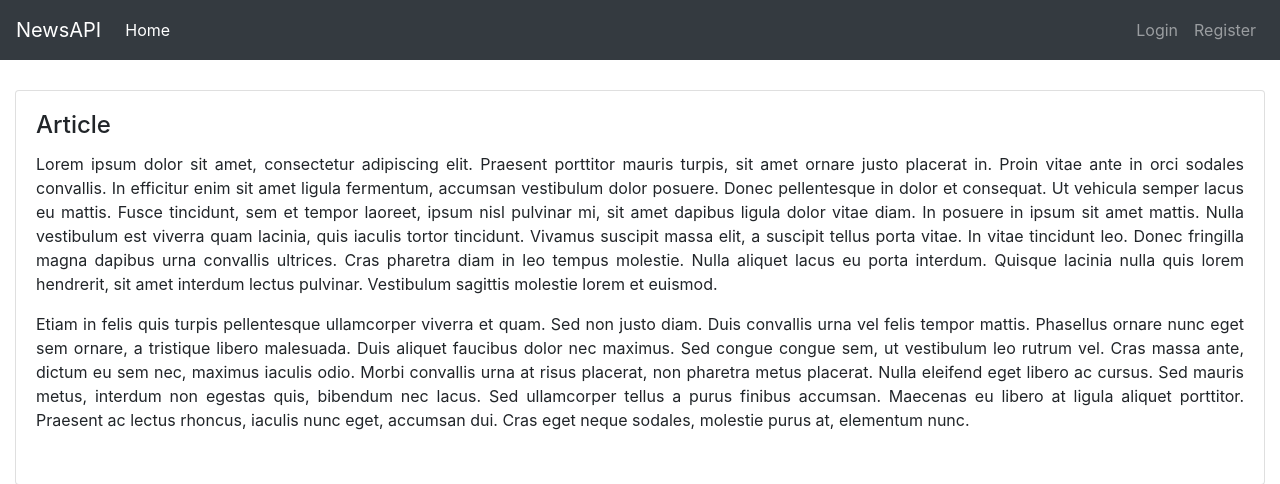
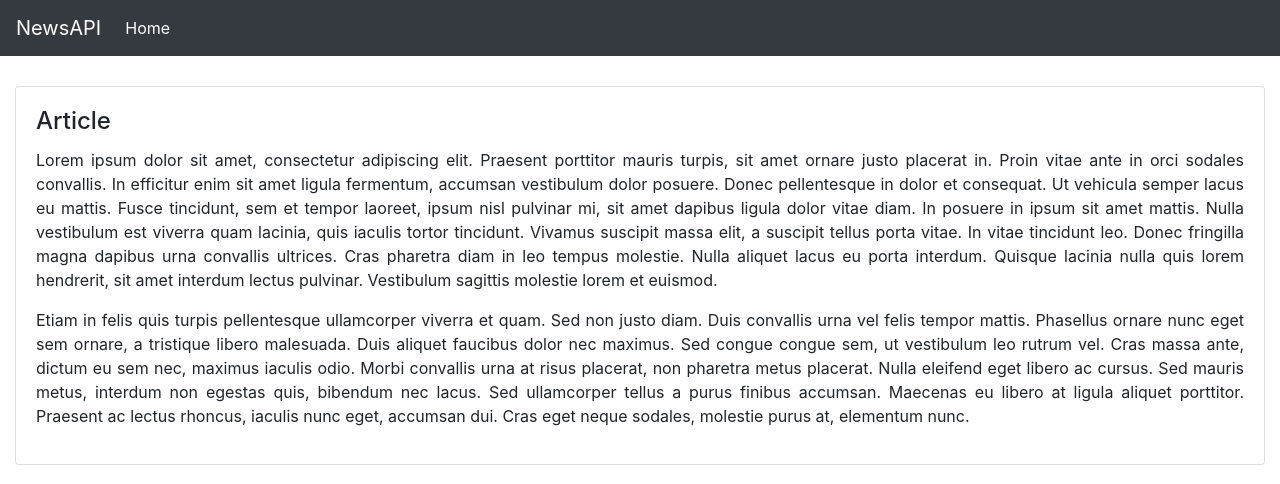
Before and after one commit to yyheng/database-m3012, a Flask app: page / in a window 1280 px wide. Shown: the top 484 px of the page. Run offline with Flask 2, Linux system fonts and the light colour scheme; some libraries are stand-ins or nearby versions.

Commit message:
Update base.htm

```diff
--- a/templates/layouts/base.htm
+++ b/templates/layouts/base.htm
@@ -1,42 +1,32 @@
-<!--
-  this layout is for unauthenticated users
--->
-<html>
+<!DOCTYPE html>
+<html lang="en">
+
 <head>
-    <title>{% block title %}{% endblock %}</title>
+  <meta charset="UTF-8">
+  <meta name="viewport" content="width=device-width, initial-scale=1">
+    <!-- Custom Stylesheet -->
+    <link rel="stylesheet" type="text/css" href="{{ url_for('static', filename='style.css') }}"/>
     <!-- Bootstrap -->
     <link rel="stylesheet" type="text/css" href="{{ url_for('static', filename='bootstrap.min.css') }}" />
-    <!-- Chart Stylesheet -->
-    <link rel="stylesheet" type="text/css" href="{{ url_for('static', filename='Chart.min.css') }}"/>
-    <!-- Custom Stylesheet -->
-    <link rel="stylesheet" type="text/css" href="{{ url_for('static', filename='style.css') }}"/>
+</head>
 
 <nav class="navbar navbar-expand-lg navbar-dark bg-dark">
-      <a class="navbar-brand" href="{{ url_for('article') }}">NewsAPI</a>
-      <button class="navbar-toggler" type="button" data-toggle="collapse" data-target="#navbarText" aria-controls="navbarText" aria-expanded="true" aria-label="Toggle navigation">
+    <a class="navbar-brand" href="{{ url_for('user_article') }}">NewsAPI</a>
+    <button class="navbar-toggler" type="button" data-toggle="collapse" data-target="#navbarText" aria-controls="navbarText" aria-expanded="false" aria-label="Toggle navigation">
       <span class="navbar-toggler-icon"></span>
     </button>
     <div class="collapse navbar-collapse" id="navbarText">
       <ul class="navbar-nav mr-auto">
-          <!-- home is article.htm -->
+        <!-- home is user_article.htm -->
         <li class="nav-item {% block home_active %}{% endblock %}">
           <a class="nav-link" href="{{ url_for('article') }}">Home<span class="sr-only">(current)</span></a>
         </li>
       </ul>
       <span class="navbar-text">
-          <ul class="navbar-nav mr-auto">
-            <li class="nav-item">
-              <a class="nav-link {% block login_active %}{% endblock %}" href="{{ url_for('login') }}">Login</a>
-          </li>
-          <li class="nav-item">
-              <a class="nav-link {% block register_active %}{% endblock %}" href="{{ url_for('register') }}">Register</a>
-          </li>
-          </ul>
-
+          <span class="text-light">
       </span>
     </div>
   </nav>
-  </head>
 
   <body class="d-flex flex-column min-vh-100">
     <content>
@@ -51,9 +41,9 @@
       <!-- jQuery (necessary for Bootstrap's JavaScript plugins) -->
       <script src="{{ url_for('static', filename='jquery-3.5.1.min.js') }}"></script>
       <!-- Include all compiled plugins (below), or include individual files as needed -->
-    <script src="https://cdnjs.cloudflare.com/ajax/libs/popper.js/1.12.6/umd/popper.min.js"></script>
       <script src="{{ url_for('static', filename='bootstrap.min.js') }}"></script>
 
     {%block js %}{% endblock %}
   </body>
+
 </html>
```
Lines whose indentation alone changed are shown as unchanged.
